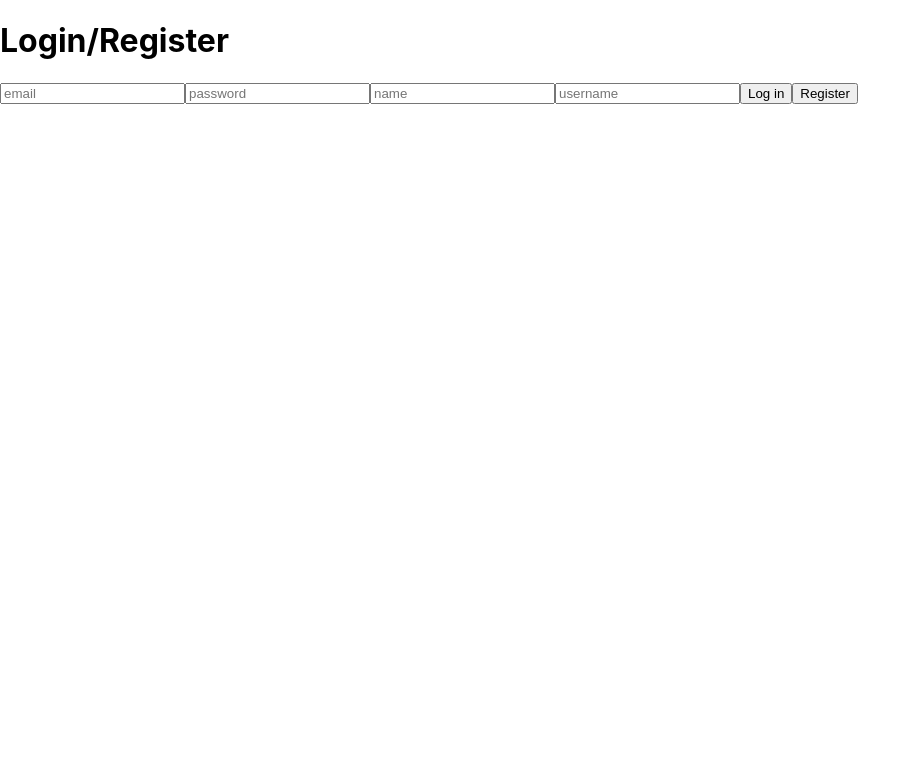
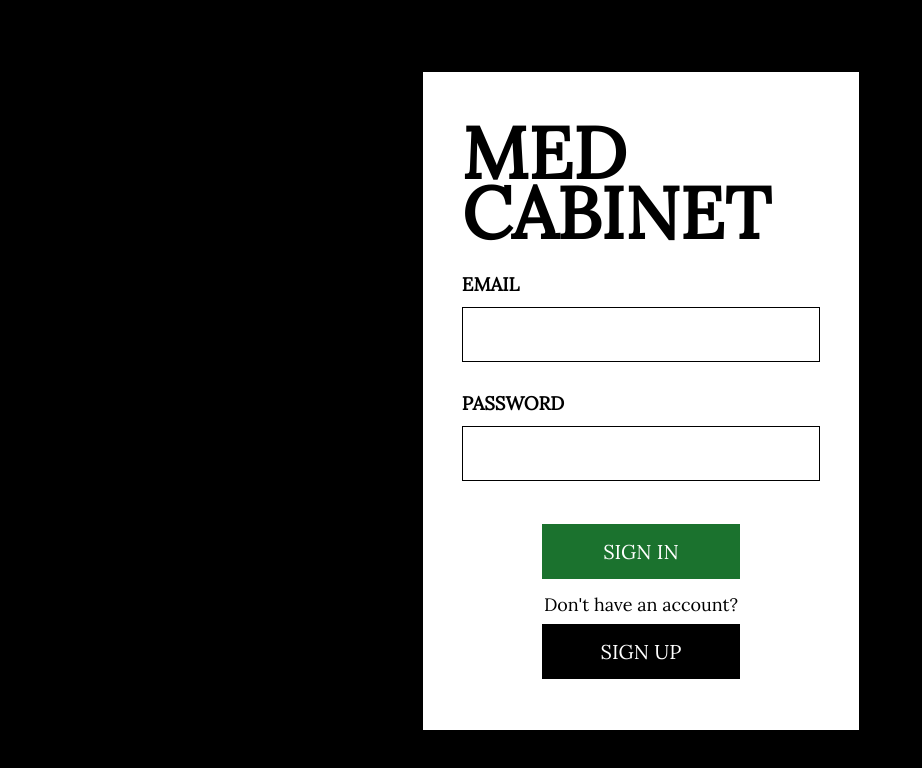
Before and after one commit to vladmog/medcabinet_fe, a React (Create React App) app in the folder medcabinet/: page /login in a window 1280 px wide. Shown: the top 768 px of the page, without its empty margins (0-922 px from the left). Built offline with nearby package versions, Linux system fonts and the light colour scheme.

Commit message:
implemented login/signup

```diff
--- a/medcabinet/src/App.js
+++ b/medcabinet/src/App.js
@@ -15,7 +15,8 @@ function App() {
       {/* <Route path = "/reflectionlog" component = {ReflectionLog}/> */}
       <Route path = "/login" component = {Login}/>
       <Route exact path = "/" component = {Landing} />
-      {/* <PrivateRoute exact path = "/" component = {Dashboard} /> */}
+      {/* <Route exact path = "/" component = {L} /> */}
+      <PrivateRoute exact path = "/dashboard" component = {Dashboard} />
     </div>
   );
 }
--- a/medcabinet/src/components/Login.js
+++ b/medcabinet/src/components/Login.js
@@ -5,6 +5,87 @@ import styled from "styled-components";
 
 const S = {}
 
+S.Container = styled.div`
+  width: calc(100vw - (100vw - 100%));
+  min-height: 100vh;
+  border: solid black 1px;
+  display: flex;
+  flex-direction: column;
+  justify-content: center;
+  align-items: center;
+  background-color: black;
+  font-family: 'Lora', serif;
+
+
+
+`
+
+S.H1 = styled.h1`
+  // border: solid black 2px;
+  width: 420px;
+  font-size: 72px;
+  box-sizing: border-box;
+  margin: 0px;
+  margin-bottom: 8%;
+  // margin-right: 200px;
+  line-height: 84%;
+`
+
+S.Form = styled.form`
+  display: flex;
+  flex-direction: column;
+  background-color: white;
+  min-height: 70vh;
+  width: 34%;
+  padding: 4% 3% 4%;
+  box-sizing: border-box;
+
+  div {
+    width: 100%;
+    // border: solid black 1px;
+    display: flex;
+    flex-direction: column;
+
+    span {
+      font-size: 18px;
+      align-self: center;
+      margin-top: 14px;
+    }
+  }
+
+`
+S.Label = styled.h3`
+  margin: 0px 0px 3% 0px;
+
+`
+
+S.Input = styled.input`
+  width: 100%;
+  height: 55px;
+  border: solid black 1px;
+  padding: 0px 1%;
+  box-sizing: border-box;
+  margin-bottom: 8%;
+
+`
+
+S.GreenButton = styled.button`
+  background-color: #1B722E;
+  align-self: center;
+  width: 55%;
+  height: 55px;
+  margin-top: 15px;
+  border: none;
+  color: white;
+  font-family: 'Lora', serif;
+  font-size: 20px;
+
+`
+
+S.BlackButton = styled(S.GreenButton)`
+  background-color: black;
+  margin-top: 8px;
+`
 class Login extends React.Component {
     state = {
       credentials: {
@@ -12,7 +93,8 @@ class Login extends React.Component {
         password: '',
         username: '',
         name: ''
-      }
+      },
+      isSigningUp: false,
     }
 
     login = e => {
@@ -22,7 +104,7 @@ class Login extends React.Component {
       // localStorage.setItem("token", "abc")
       this.props.login({ email, password })
         .then(() => {
-          this.props.history.push('/');
+          this.props.history.push('/dashboard');
         })
         .catch((err) => {
         })
@@ -33,7 +115,7 @@ class Login extends React.Component {
       e.preventDefault();
       this.props.register(this.state.credentials)
         .then(() => {
-
+          this.isSigningUpSwitch();
         })
     }
 
@@ -44,6 +126,12 @@ class Login extends React.Component {
           [e.target.name]: e.target.value,
         }
       });
+    }
+
+    isSigningUpSwitch = () => {
+      this.setState({
+        isSigningUp: !this.state.isSigningUp
+      })
     }
 
 
@@ -57,41 +145,79 @@ class Login extends React.Component {
             message = "Registered!"
         }
         return (
-            <div>
-            <h1>{message}</h1>
-            <form onSubmit={this.login}>
-                <input
+            <S.Container>
+              {/* <h1>{message}</h1> */}
+              <S.Form onSubmit={this.login}>
+                  <S.H1>MED CABINET</S.H1>
+                  <S.Label>EMAIL</S.Label>
+                  <S.Input
                       type="text"
                       name="email"
-                    placeholder = "email"
+                      // placeholder = "email"
                       value={this.state.credentials.email}
                       onChange={this.handleChange}
+                      autoComplete = "off"
                       />
-                <input
+                  <S.Label>PASSWORD</S.Label>
+                  <S.Input
                       type="password"
                       name="password"
-                    placeholder = "password"
+                      // placeholder = "password"
                       value={this.state.credentials.password}
                       onChange={this.handleChange}
                   />
-                <input
+                  { !this.state.isSigningUp
+                    ? (
+                      <div>
+                        <S.GreenButton className="button upperButton">SIGN IN</S.GreenButton>
+                        <span>Don't have an account?</span>
+                        <S.BlackButton className="button" onClick = {this.isSigningUpSwitch}>SIGN UP</S.BlackButton>
+                      </div>
+                    )
+                    : (
+                      <div>
+                        <S.Label>NAME</S.Label>
+                        <S.Input
+                        type="text"
+                        name="name"
+                        // placeholder = "name"
+                        value={this.state.credentials.name}
+                        onChange={this.handleChange}
+                        />
+                        <S.Label>USERNAME</S.Label>
+                        <S.Input
+                            type="text"
+                            name="username"
+                            // placeholder = "username"
+                            value={this.state.credentials.username}
+                            onChange={this.handleChange}
+                        />
+                        <S.BlackButton className="button" onClick = {(e) => this.register(e)}>SIGN UP</S.BlackButton>
+                      </div>
+                    )
+                  }
+                  {/* <S.GreenButton className="button upperButton">SIGN IN</S.GreenButton>
+                  <S.BlackButton className="button" onClick = {this.register}>SIGN UP</S.BlackButton> */}
+                  {/*
+                  <S.Label>NAME</S.Label>
+                  <S.Input
                   type="text"
                   name="name"
                   placeholder = "name"
                   value={this.state.credentials.name}
                   onChange={this.handleChange}
                   />
-                <input
+                  <S.Label>USERNAME</S.Label>
+                  <S.Input
                       type="text"
                       name="username"
                       placeholder = "username"
                       value={this.state.credentials.username}
                       onChange={this.handleChange}
-                />
-                <button className="button upperButton">Log in</button>
-                <button className="button" onClick = {this.register}>Register</button>
-            </form>
-            </div>
+                  /> */}
+
+              </S.Form>
+            </S.Container>
         )
     }
 }
--- a/medcabinet/src/components/landing/Landing.js
+++ b/medcabinet/src/components/landing/Landing.js
@@ -3,6 +3,8 @@ import styled from "styled-components";
 import jars from "../../img/jars.jpg"
 import med from "../../img/med.jpg"
 import science from "../../img/science.jpg"
+import { withRouter } from 'react-router-dom';
+
 
 const S = {};
 
@@ -11,6 +13,7 @@ S.Container = styled.div`
     width: calc(100vw - (100vw - 100%));
     box-sizing: border-box;
     border: solid black 1px;
+    padding: 0px 80px;
 
 
     `
@@ -21,8 +24,9 @@ S.TopHalf = styled.section`
     height: 50vh;
     display: flex;
     align-items: center;
-    justify-content: space-around;
+    // justify-content: space-around;
     font-family: 'Lora', serif;
+    // border: solid red 1px;
 
 `
 
@@ -47,6 +51,7 @@ S.Confirmation = styled.div`
     strong {
         width: 170px;
         margin-right: 7%;
+        margin-left: 20%;
     }
 
     button {
@@ -63,19 +68,19 @@ S.Confirmation = styled.div`
 S.BottomHalf = styled.section`
     display: flex;
     align-items: flex-start;
-    justify-content: space-around;
+    justify-content: space-between;
     // border: solid red 1px;
     min-height: 50vh;
 
     div {
-        width: 33%;
         display: flex;
         flex-direction: column;
         align-items: center;
         // border: solid green 1px;
         height: 100%;
+        width: 30%;
         img {
-            width: 80%;
+            width: 100%;
             border: solid black 1px;
         }
 
@@ -83,8 +88,10 @@ S.BottomHalf = styled.section`
             font-size: 20px;
             font-family: 'Lora', serif;
             font-weight: 400;
-            width: 80%;
+            width: 100%;
+            max-width: 25w;
             // margin: 0px;
+            // display: none;
 
 
         }
@@ -93,7 +100,15 @@ S.BottomHalf = styled.section`
 `
 
 
-function Landing(){
+
+function Landing(props){
+
+
+    const verifyAge = () => {
+        props.history.push("/login")
+    }
+
+
     return (
         <S.Container>
             <S.TopHalf>
@@ -104,7 +119,7 @@ function Landing(){
                     <strong>
                         To enter, confirm age
                     </strong>
-                    <button>
+                    <button onClick = {() => verifyAge()}>
                         I AM 21+
                     </button>
                 </S.Confirmation>
@@ -130,4 +145,4 @@ function Landing(){
     )
 }
 
-export default Landing;
+export default withRouter(Landing);
```
Lines whose indentation alone changed are shown as unchanged.
